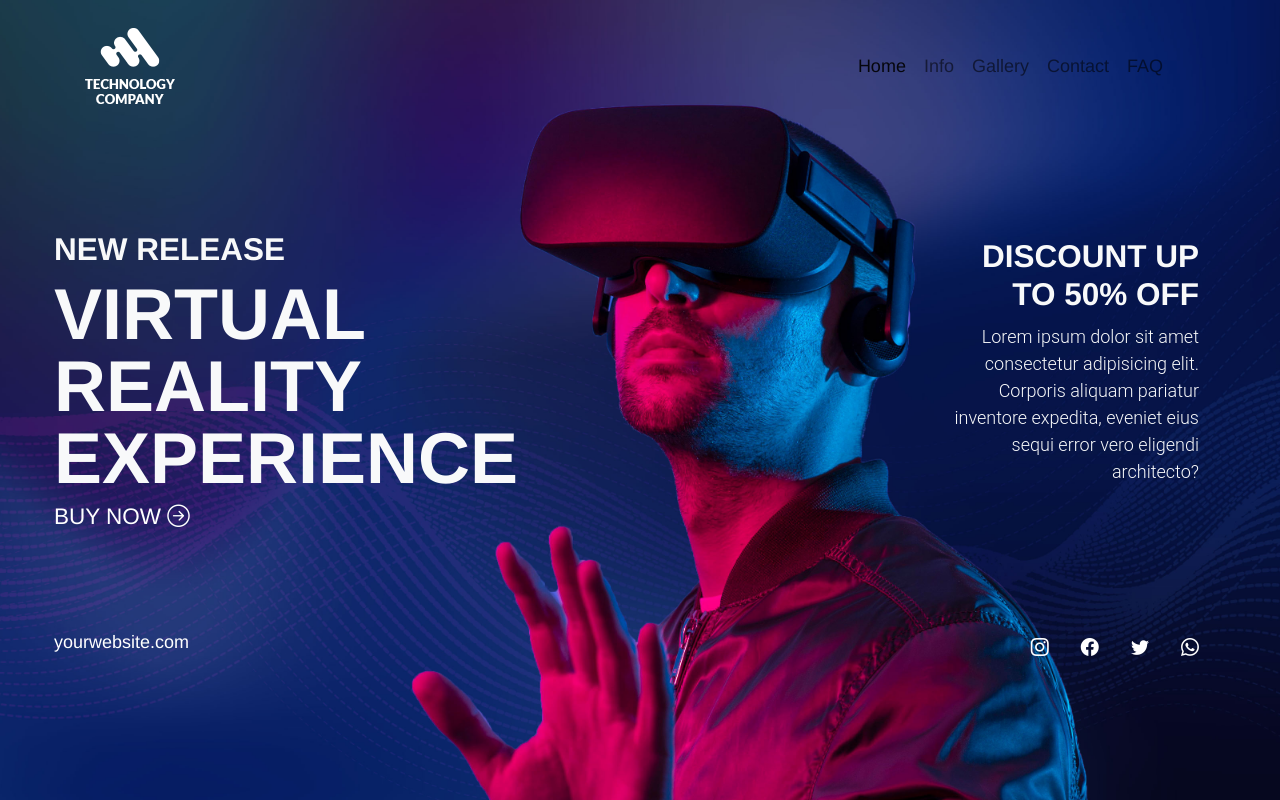
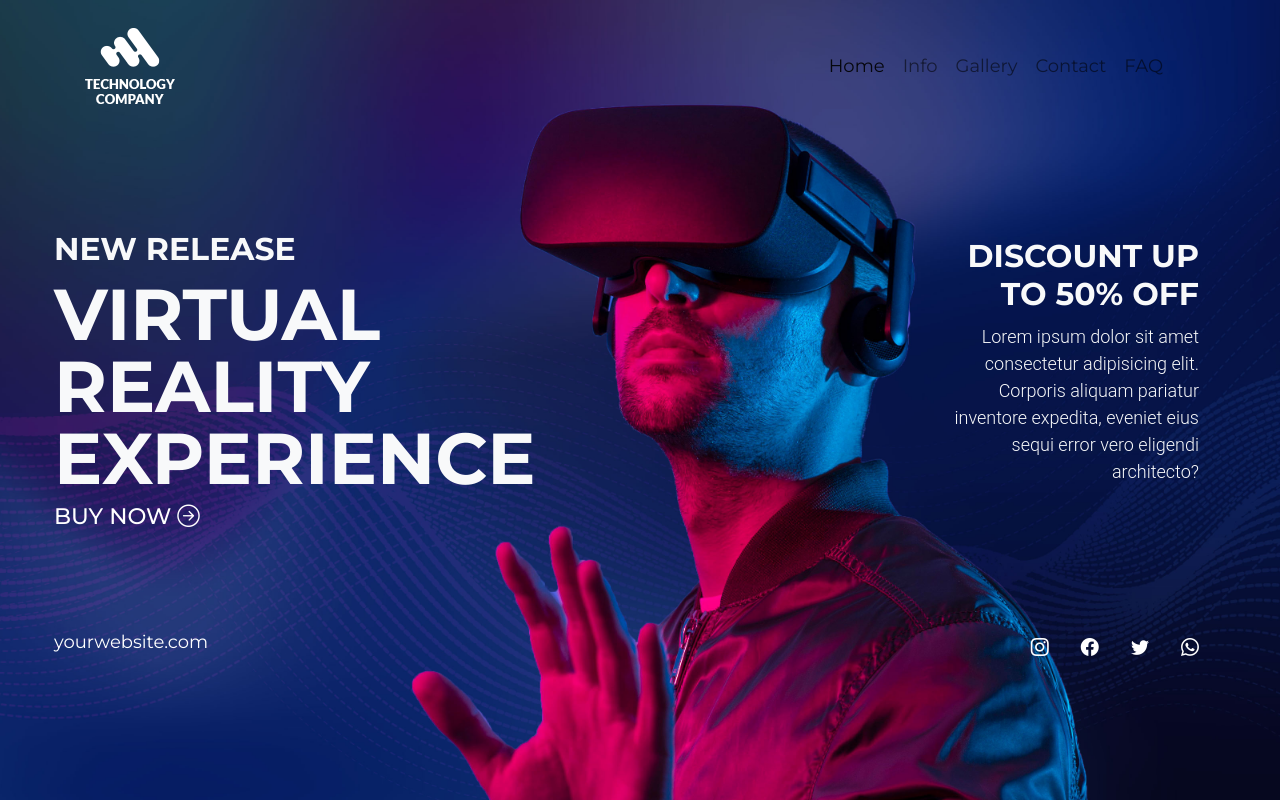
Before and after one commit to Collinson165/Tech-Company, a plain HTML site: page index.html in a window 1280 px wide. Drawn offline with nearby package versions, Linux system fonts and the light colour scheme.

Commit message:
Update main.css
Added Google font @import declarative.

```diff
--- a/main.css
+++ b/main.css
@@ -1,3 +1,5 @@
+@import url('https://fonts.googleapis.com/css2?family=Montserrat:ital,wght@0,100;0,200;0,300;0,400;0,500;0,600;0,700;0,800;0,900;1,100;1,200;1,300;1,400;1,500;1,600;1,700;1,800;1,900&display=swap');
+
 section{
     padding: 60px 0;
 }
```
